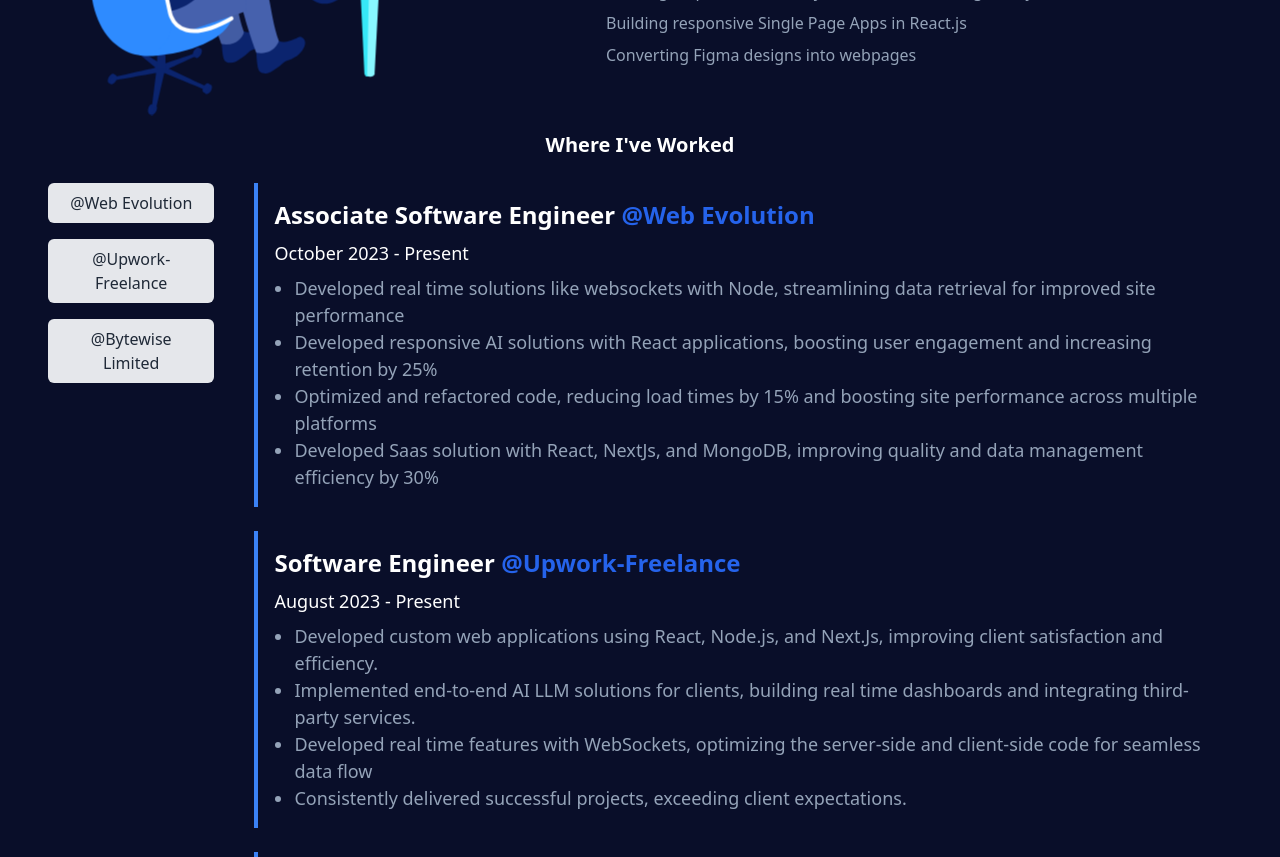
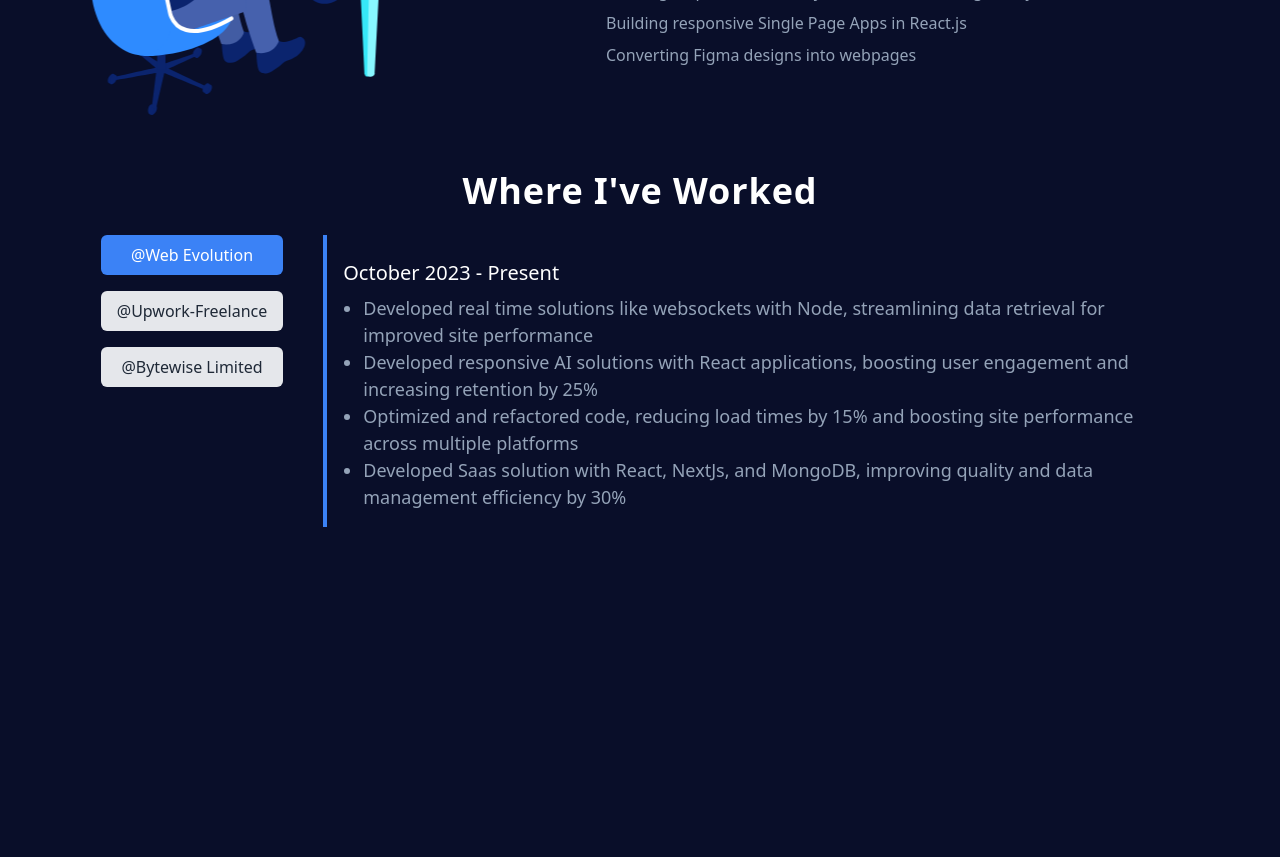
Before and after one commit to talha-fullstackdev/portfolio-nextjs-2, a Next.js app: page / in a window 1280 px wide. Shown: the part 1940-2797 px from the top of the page. After the commit the page ends 2491 px from the top, so only its background shows below. Built offline with nearby package versions, Linux system fonts and the light colour scheme.

Commit message:
initialyy made worked section

```diff
--- a/src/app/components/services/Services.jsx
+++ b/src/app/components/services/Services.jsx
@@ -5,7 +5,7 @@
 const Services = () => {
   return (
     <div className='px-10 md:mt-10  md:px-12 '>
-        <h2 className='text-3xl text-white font-bold text-center'>What I Do</h2>
+        <h2 className='text-3xl text-white font-bold text-center md:tracking-wide'>What I Do</h2>
         <div className="flex flex-col-reverse md:flex-row md:justify-center md:gap-8">
         <ServicesAnimation/>
         <ServicesDetails/>
--- a/src/app/work/WorkDetails.jsx
+++ b/src/app/work/WorkDetails.jsx
@@ -1,21 +1,83 @@
+// "use client";
+// import React, { useState } from "react";
+// import data from "./data";
+
+// const WorkDetails = () => {
+//   const [myData, setMyData] = useState(data);
+//   const handleClick =((id)=>{
+//     const filterData = myData.find((item)=>item.id===id)
+//       setMyData(filterData)
+//   })
+//   return (
+//     <div className="px-6 md:px-12 md:mt-10 ">
+//       <h2 className="text-xl md:text-2xl text-center font-semibold text-white mb-6">Where I've Worked</h2>
+
+//       <div className="flex flex-col md:flex-row md:justify-center md:gap-6">
+//         {/* Sidebar Buttons */}
+//         <div className="flex md:flex-col space-x-4 md:space-x-0 md:space-y-4 mb-4 md:mb-0">
+//           {myData.map((item) => (
+//             <button
+//               key={item.id}
+//               className="px-4 py-2 bg-gray-200 hover:bg-gray-300 text-gray-800 rounded-md transition duration-300"
+//             >
+//               {item.company}
+//             </button>
+//           ))}
+//         </div>
+
+//         {/* Work Details */}
+//         <div className="ml-4">
+//           {myData.map((data) => (
+//             <div key={data.id} className="mb-6 p-4 border-l-4 border-blue-500">
+//               <h2 className="text-xl md:text-2xl font-bold text-white">
+//                 {data.position} <span className="text-blue-600 font-semibold text-xl hover:underline hover:underline-offset-4">{data.company}</span>
+//               </h2>
+//               <p className="text-white text-sm md:mt-2 md:text-lg">{data.date}</p>
+//               <ul className="list-disc ml-5 mt-2 text-slate-400 md:text-[18px]">
+//                 <li>{data.para1}</li>
+//                 <li>{data.para2}</li>
+//                 <li>{data.para3}</li>
+//                 <li>{data.para4}</li>
+//               </ul>
+//             </div>
+//           ))}
+//         </div>
+//       </div>
+//     </div>
+//   );
+// };
+
+// export default WorkDetails;
 "use client";
 import React, { useState } from "react";
 import data from "./data";
 
 const WorkDetails = () => {
-  const [myData, setMyData] = useState(data);
+  const [selectedData, setSelectedData] = useState(data[0]); // Initial data
+
+  const handleClick = (id) => {
+    const filterData = data.find((item) => item.id === id); // Find the selected item
+    setSelectedData(filterData); // Update state with selected item
+  };
 
   return (
-    <div className="px-6 md:px-12 ">
-      <h2 className="text-xl text-center font-semibold text-white mb-6">Where I've Worked</h2>
+    <div className="px-6 md:px-12 md:mt-10">
+      <h2 className="text-xl md:text-4xl text-center font-semibold text-white mb-6 md:tracking-wide">
+        Where I've Worked
+      </h2>
 
       <div className="flex flex-col md:flex-row md:justify-center md:gap-6">
         {/* Sidebar Buttons */}
         <div className="flex md:flex-col space-x-4 md:space-x-0 md:space-y-4 mb-4 md:mb-0">
-          {myData.map((item) => (
+          {data.map((item) => (
             <button
               key={item.id}
-              className="px-4 py-2 bg-gray-200 hover:bg-gray-300 text-gray-800 rounded-md transition duration-300"
+              onClick={() => handleClick(item.id)}
+              className={`px-4 py-2 rounded-md transition duration-300 ${
+                selectedData.id === item.id
+                  ? "bg-blue-500 text-white"
+                  : "bg-gray-200 hover:bg-gray-300 text-gray-800"
+              }`}
             >
               {item.company}
             </button>
@@ -24,20 +86,20 @@
 
         {/* Work Details */}
         <div className="ml-4">
-          {myData.map((data) => (
-            <div key={data.id} className="mb-6 p-4 border-l-4 border-blue-500">
+          <div className="mb-6 p-4 border-l-4 border-blue-500">
               <h2 className="text-xl md:text-2xl font-bold text-white">
-                {data.position} <span className="text-blue-600">{data.company}</span>
+               {data.position} <span className="text-blue-600 font-semibold text-xl hover:underline hover:underline-offset-4">{data.company}</span>
               </h2>
-              <p className="text-white text-sm md:mt-2 md:text-lg">{data.date}</p>
-              <ul className="list-disc ml-5 mt-2 text-slate-400 md:text-[18px]">
-                <li>{data.para1}</li>
-                <li>{data.para2}</li>
-                <li>{data.para3}</li>
-                <li>{data.para4}</li>
-              </ul>
-            </div>
-          ))}
+            <p className="text-white text-sm md:mt-2 md:text-xl">
+              {selectedData.date}
+            </p>
+            <ul className="list-disc ml-5 mt-2 text-slate-400 md:text-[18px] md:w-[800px]">
+              <li>{selectedData.para1}</li>
+              <li>{selectedData.para2}</li>
+              <li>{selectedData.para3}</li>
+              <li>{selectedData.para4}</li>
+            </ul>
+          </div>
         </div>
       </div>
     </div>
```
